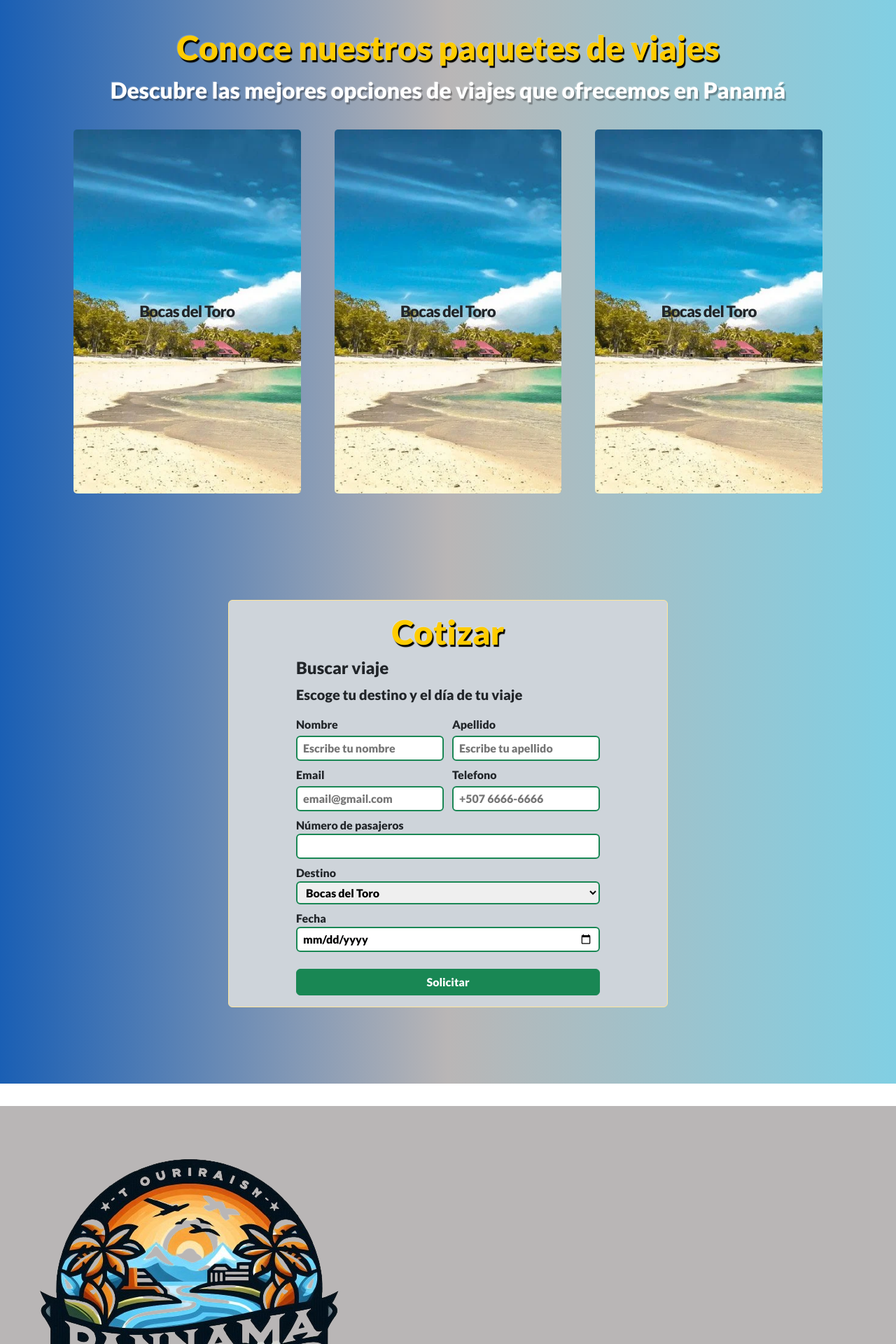
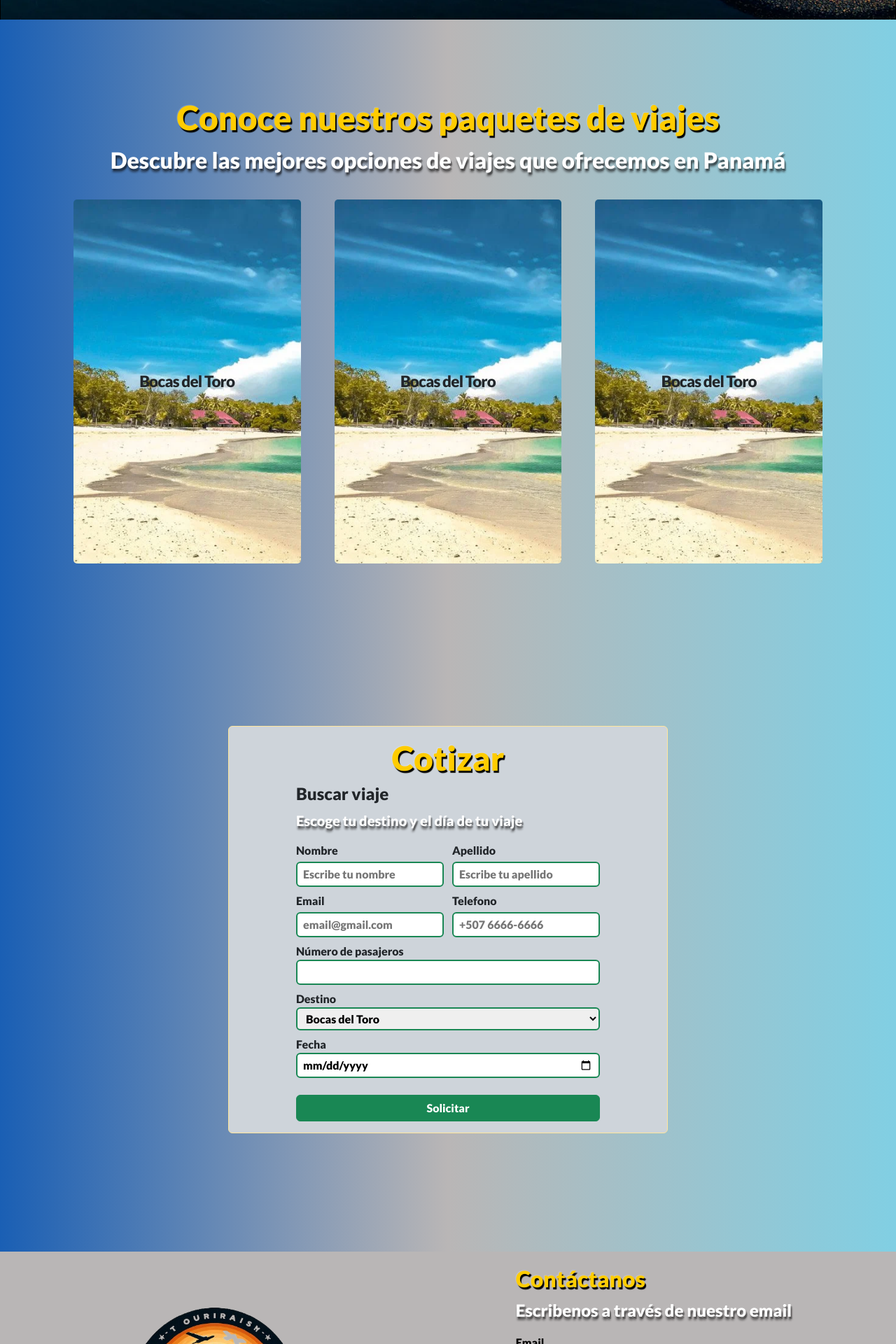
Before and after one commit to David-Josue-Murillo/AgenciaDeViajes_ConocePanama, a PHP site: page / in a window 1280 px wide. Shown: the part 920-2840 px from the top of the page at 70% size. Run offline with PHP 8.4, Linux system fonts and the light colour scheme.

Commit message:
Dando estilo al footer

```diff
--- a/assets/css/style.css
+++ b/assets/css/style.css
@@ -133,7 +133,7 @@
 .text-second {
     font-size: 0.7rem;
     color: #ffffff;
-    text-shadow: 2px 3px 1px #00000052, -1px -1px 1px rgba(255, 255, 255, 0.2);
+    text-shadow: 2px 3px 1px #00000052, 1px 5px 3px rgba(16, 15, 15, 0.48);
 }
 
 
@@ -189,7 +189,7 @@
     position: relative;
     top: -4vh;
     width: 100%;
-    height: 100vh;
+    height: 110vh;
     display: flex;
     flex-direction: column;
     justify-content: center;
@@ -202,7 +202,6 @@
 }
 
 .section__main__info {
-    margin-top: 7rem;
     width: 80%;
     display: flex;
     flex-direction: column;
@@ -227,9 +226,7 @@
     font-size: 3.5rem;
     font-weight: bold;
     color: #ffcc00;
-    /* Un color más brillante para mayor contraste */
     text-shadow: 2px 3px 1px #000, -1px -1px 1px rgba(255, 255, 255, 0.2);
-    /* Sombra doble para mayor efecto */
 }
 
 
@@ -237,9 +234,7 @@
     font-size: 2.5rem;
     font-weight: bold;
     color: #ffffff;
-    /* Mantén el blanco para un buen contraste */
     text-shadow: 2px 3px 1px #000, -1px -1px 1px rgba(0, 0, 0, 0.5);
-    /* Sombra doble para mayor profundidad */
 }
 
 .info__textTerc {
@@ -302,14 +297,12 @@
     height: auto;
     border-radius: 0.5rem;
 }
- /* Expandir la imagen sin expandir el contenedor */
-
-
-
-
 
 /* Pie de pagina */
 footer {
+    padding: 20px;
+    width: 100%;
+    margin-top: -10vh;
     background-color: #b9b6b6;
-    padding: 20px;
+    color: #000000;
 }
--- /dev/null
+++ b/includes/footer_index.php
@@ -0,0 +1,37 @@
+<section class="d-flex justify-content-around py-5 align-items-center">
+    <div class="w-25 h-25">
+        <img src="./assets/img/logo.png" class="img-fluid" alt="logoEmpresa">
+    </div>
+
+
+    <div>
+        <div class="d-flex flex-column">
+            <h3 class="text-2xl text-prim">Contáctanos</h3>
+            <p class="fs-4 text-second">Escribenos a través de nuestro email</p>
+        </div>
+
+        <form action="">
+            <div class="d-flex flex-column">
+                <label for="email">Email</label>
+                <input type="email" name="email" placeholder="email@gmail.com" class="border border-2 border-success rounded px-2 py-1">
+            </div>
+
+            <div class="d-flex flex-column">
+                <label for="telefono">Telefono</label>
+                <input type="tel" name="telefono" placeholder="+507 6666-6666" class="border border-2 border-success rounded px-2 py-1">
+            </div>
+
+            <div class="d-flex flex-column">
+                <label for="mensaje">Mensaje</label>
+                <textarea name="mensaje" class="border border-2 border-success rounded px-2 py-1"></textarea>
+            </div>
+
+            <input type="submit" value="Enviar" class="btn btn-success w-100 mt-4">
+        </form>
+    </div>
+
+</section>
+
+<section class="text-center">
+    &copy; 2024 Agencia de viajes - Conoce Panamá
+</section>
--- a/index.php
+++ b/index.php
@@ -3,7 +3,7 @@
     <?php include_once 'includes/main_index.php'; ?>
 
     <section class="section__paquetes bg__general container-fluid d-flex justify-content-center flex-column">
-        <div class="w-100 text-center mt-5 ">
+        <div class="w-100 text-center mt-2 ">
             <h2 class="text-4xl text-prim">Conoce nuestros paquetes de viajes</h2>
             <p class="text-2xl text-second">Descubre las mejores opciones de viajes que ofrecemos en Panamá</p>
         </div>
@@ -18,7 +18,7 @@
 
     <!-- Cotización y reserva -->
     <section class="section__cotizacion bg__general container-fluid">
-        <div class="container-fluid bg-dark-subtle w-50 border border-warning-subtle rounded px-5 py-3 my-5">
+        <div class="container-fluid bg-dark-subtle w-50 border border-warning-subtle rounded px-5 py-3 my-2 mb-5">
             <section class="d-flex justify-content-center">
                 <h3 class="text-4xl text-prim">Cotizar</h3>
             </section>
@@ -26,7 +26,7 @@
             <section class="d-flex justify-content-center flex-column w-100 m-auto px-5">
                 <div>
                     <h4 class="text-1xl text-dark">Buscar viaje</h4>
-                    <p class="fs-5 text-dark">Escoge tu destino y el día de tu viaje</p>
+                    <p class="fs-5 text-second">Escoge tu destino y el día de tu viaje</p>
                 </div>
 
                 <div>
@@ -37,35 +37,8 @@
     </section>
 </main>
 
-<footer>
-    <div>
-        <div>
-            <img src="./assets/img/logo.png" alt="logoEmpresa">
-        </div>
-        <div>
-            &copy; 2024 Agencia de viajes - Conoce Panamá
-        </div>
-    </div>
-
-    <div>
-        <div>
-            <h3>Contáctanos</h3>
-            <p>Escribenos a través de nuestro email</p>
-            <form action="">
-                <div>
-                    <label for="email">Email</label>
-                    <input type="email" name="email">
-                </div>
-
-                <div>
-                    <label for="mensaje">Mensaje</label>
-                    <textarea name="mensaje"></textarea>
-                </div>
-
-                <input type="submit" value="Enviar">
-            </form>
-        </div>
-    </div>
+<footer class="container-fluid">
+    <?php include_once 'includes/footer_index.php'; ?>
 </footer>
 </body>
 
```
